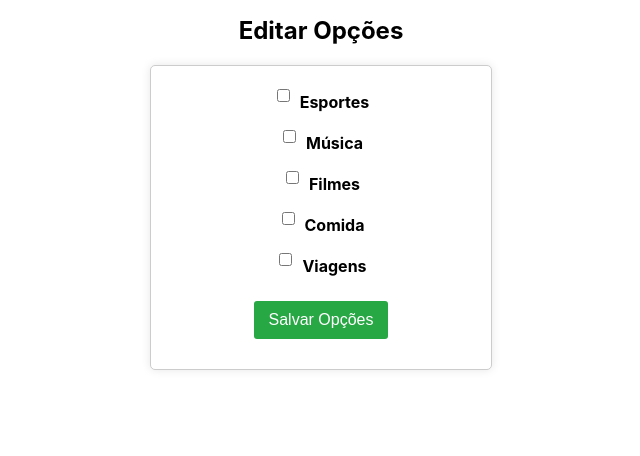
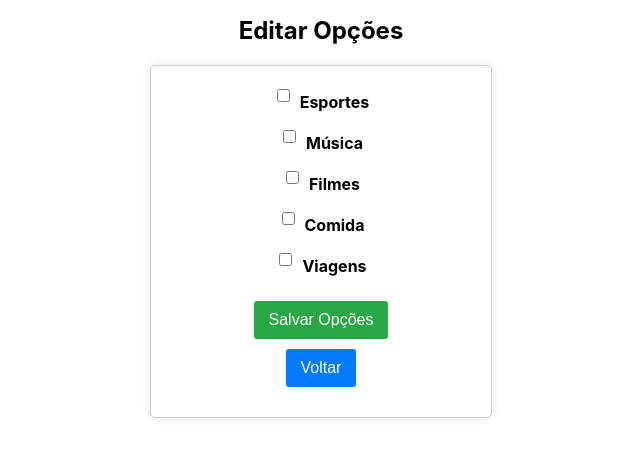
Before and after one commit to Daniel-Schutz/grupo_01-PW-T02-2023-2, a React (Create React App) app: page /escolher-opcoes in a window 1280 px wide. Shown: the top 456 px of the page, without its empty margins (319-959 px from the left). Built offline with nearby package versions, Linux system fonts and the light colour scheme.

Commit message:
implementação botão voltar

```diff
--- a/src/components/EditarPerfil.js
+++ b/src/components/EditarPerfil.js
@@ -1,5 +1,6 @@
 import React, { useState } from 'react';
 import '../styles/EditarPerfil.css';
+import { useNavigate } from 'react-router-dom';
 
 function EditarPerfil() {
   const [formData, setFormData] = useState({
@@ -21,6 +22,12 @@ function EditarPerfil() {
     e.preventDefault();
     // Adicione a lógica para atualizar as informações do perfil no servidor
     console.log('Dados do formulário de edição de perfil:', formData);
+  };
+
+  const navigate = useNavigate();
+
+  const handleVoltar = () => {
+    navigate(-1);
   };
 
   return (
@@ -73,6 +80,9 @@ function EditarPerfil() {
         <div>
           <button type="submit">Salvar Alterações</button>
         </div>
+        <div>
+          <button onClick={handleVoltar}>Voltar</button>
+        </div>
       </form>
     </div>
   );
--- a/src/components/EscolherOpcoes.js
+++ b/src/components/EscolherOpcoes.js
@@ -1,6 +1,8 @@
 import React, { useState } from 'react';
 import { Link } from 'react-router-dom'; // Importe o Link do React Router
 import '../styles/EscolherOpcoes.css';
+import { useNavigate } from 'react-router-dom';
+
 
 function EscolherOpcoes() {
   const [categorias, setCategorias] = useState({
@@ -23,6 +25,12 @@ function EscolherOpcoes() {
     e.preventDefault();
     // Adicione a lógica para enviar as opções de categorias selecionadas para o servidor
     console.log('Categorias selecionadas:', categorias);
+  };
+
+  const navigate = useNavigate();
+
+  const handleVoltar = () => {
+    navigate(-1);
   };
 
   return (
@@ -89,6 +97,9 @@ function EscolherOpcoes() {
           <button type="submit">Salvar Opções</button>
           </Link>
         </div>
+        <div>
+          <button onClick={handleVoltar}>Voltar</button>
+        </div>
       </form>
     </div>
   );
--- a/src/components/PaginaInicial.js
+++ b/src/components/PaginaInicial.js
@@ -1,6 +1,8 @@
 import React from 'react';
 import { Link } from 'react-router-dom'; // Importe o Link do React Router
 import '../styles/PaginaInicial.css';
+import { useNavigate } from 'react-router-dom';
+
 
 function PaginaInicial() {
   const handleJogarClick = () => {
@@ -16,6 +18,12 @@ function PaginaInicial() {
   const handleEditarPerfilClick = () => {
     // Adicione a lógica para redirecionar para a página de edição de perfil
     console.log('Clicou em Editar Perfil');
+  };
+
+  const navigate = useNavigate();
+
+  const handleVoltar = () => {
+    navigate(-1);
   };
 
   return (
@@ -36,6 +44,9 @@ function PaginaInicial() {
         <button onClick={handleVerRankingClick}>Ver Ranking</button>
         </Link>
       </div>
+      <div>
+          <button onClick={handleVoltar}>Voltar</button>
+        </div>
     </div>
   );
 }
--- a/src/components/Ranking.js
+++ b/src/components/Ranking.js
@@ -1,5 +1,7 @@
 import React, { useState, useEffect } from 'react';
 import '../styles/Ranking.css';
+import { useNavigate } from 'react-router-dom';
+
 
 function Ranking() {
   const [imagens, setImagens] = useState([
@@ -15,6 +17,12 @@ function Ranking() {
     const imagensOrdenadas = [...imagens].sort((a, b) => b.escolhas - a.escolhas);
     setImagens(imagensOrdenadas);
   }, []);
+
+  const navigate = useNavigate();
+
+  const handleVoltar = () => {
+    navigate(-1);
+  };
 
   return (
     <div>
@@ -37,6 +45,9 @@ function Ranking() {
           ))}
         </tbody>
       </table>
+      <div>
+          <button onClick={handleVoltar}>Voltar</button>
+        </div>
     </div>
   );
 }
--- a/src/components/RecuperarSenha.js
+++ b/src/components/RecuperarSenha.js
@@ -1,5 +1,7 @@
 import React, { useState } from 'react';
 import '../styles/RecuperarSenha.css';
+import { useNavigate } from 'react-router-dom';
+
 
 function RecuperarSenha() {
   const [email, setEmail] = useState('');
@@ -22,6 +24,12 @@ function RecuperarSenha() {
       console.error('Erro ao enviar email de recuperação de senha:', error);
       setMensagem('Ocorreu um erro ao enviar o email. Por favor, tente novamente mais tarde.');
     }
+  };
+
+  const navigate = useNavigate();
+
+  const handleVoltar = () => {
+    navigate(-1);
   };
 
   return (
@@ -48,6 +56,9 @@ function RecuperarSenha() {
           {mensagem && <p>{mensagem}</p>}
         </form>
       )}
+       <div>
+          <button onClick={handleVoltar}>Voltar</button>
+        </div>
     </div>
   );
 }
--- a/src/components/SignUp.js
+++ b/src/components/SignUp.js
@@ -1,5 +1,7 @@
 import React, { useState } from 'react';
 import '../styles/SignUp.css';
+import { useNavigate } from 'react-router-dom';
+
 
 function SignUp() {
   const [formData, setFormData] = useState({
@@ -26,6 +28,12 @@ function SignUp() {
       email: '',
       password: '',
     });
+  };
+
+  const navigate = useNavigate();
+
+  const handleVoltar = () => {
+    navigate(-1);
   };
 
   return (
@@ -69,6 +77,9 @@ function SignUp() {
           <button type="submit">Criar Conta</button>
         </div>
       </form>
+      <div>
+          <button onClick={handleVoltar}>Voltar</button>
+        </div>
     </div>
   );
 }
```
